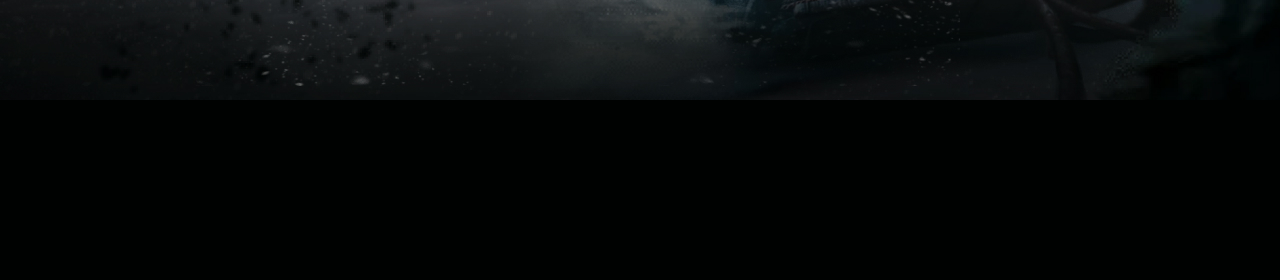
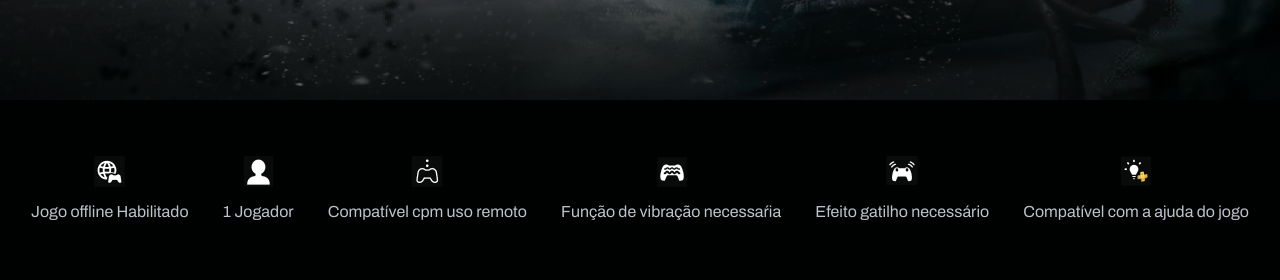
Before and after one commit to Fredericoufsj/god_of_war_page, a plain HTML site: page index.html in a window 1280 px wide. Shown: the part 780-1060 px from the top of the page. Before the commit the page ends 880 px from the top, so only its background shows below. Drawn offline with Linux system fonts and the light colour scheme.

Commit message:
section info

```diff
--- a/index.html
+++ b/index.html
@@ -53,6 +53,37 @@
             </div>
         </div>
     </section>
+    <section class="s-info-geral">
+        <div class="container">
+            <ul>
+                <li>
+                    <img src="/img/icon-game-offline.png" alt="">
+                    <span>Jogo offline Habilitado</span>
+                </li>
+                <li>
+                    <img src="/img/icon-singleplayer.png" alt="">
+                    <span>1 Jogador</span>
+                </li>
+                <li>
+                    <img src="/img/icon-use-remote.png" alt="">
+                    <span>Compatível cpm uso remoto</span>
+                </li>
+                <li>
+                    <img src="/img/icon-function-vibration.png" alt="">
+                    <span>Função de vibração necessaŕia</span>
+                </li>
+                <li>
+                    <img src="/img/icon-effect.png" alt="">
+                    <span>Efeito gatilho necessário</span>
+                </li>
+                <li>
+                    <img src="/img/icon-psn-plus.png" alt="">
+                    <span>Compatível com a ajuda do jogo</span>
+                </li>
+            </ul>
+        </div>
+
+    </section>
 </body>
 
 </html>
--- a/scss/_home.scss
+++ b/scss/_home.scss
@@ -24,7 +24,7 @@
         font-weight: 500;
         font-size: 2.2rem;
         line-height: 140%;
-                color: #FFFFFF;
+        color: #ffffff;
         margin-bottom: 0.4rem;
       }
 
@@ -32,7 +32,7 @@
         display: flex;
 
         span {
-                    background-color: #FFFFFF;
+          background-color: #ffffff;
           padding: 1.8rem 3.6rem;
           font-weight: 700;
           font-size: 2rem;
@@ -42,13 +42,12 @@
 
         a {
           display: block;
-                    background-color: #3265EA;
-                    ;
+          background-color: #3265ea;
           padding: 1.8rem 3.6rem;
           font-weight: 700;
           font-size: 2rem;
           line-height: 2.2rem;
-                    color: #FFFFFF;
+          color: #ffffff;
         }
       }
     }
@@ -71,7 +70,7 @@
         position: relative;
         width: 100%;
         height: 24.7rem;
-                border: 2px solid #3265EA;
+        border: 2px solid #3265ea;
         overflow: hidden;
         box-shadow: 0px 4px 4px rgba(0, 0, 0, 0.25);
         margin-bottom: 5.1rem;
@@ -95,7 +94,7 @@
           font-weight: 400;
           font-size: 1.6rem;
           line-height: 1.7rem;
-                    color: #FFFFFF;
+          color: #ffffff;
           max-width: 27.4rem;
           margin-left: 1.5rem;
         }
@@ -103,3 +102,32 @@
     }
   }
 }
+
+.s-info-geral {
+  width: 100%;
+  height: 18rem;
+  display: flex;
+  align-items: center;
+
+  ul {
+    display: flex;
+    align-items: flex-start;
+    justify-content: space-between;
+
+    li{
+        display: flex;
+        flex-direction: column;
+        align-items: center;
+
+        span{
+            display: block;
+            text-align: center;
+            font-weight: 400;
+            font-size: 1.6rem;
+            line-height: 160%;
+            color: #bdc2cb;
+            margin-top: 1.2rem;
+        }
+    }
+  }
+}
```
Also changed, not shown: css/main.min.css. Lines whose indentation alone changed are shown as unchanged.
